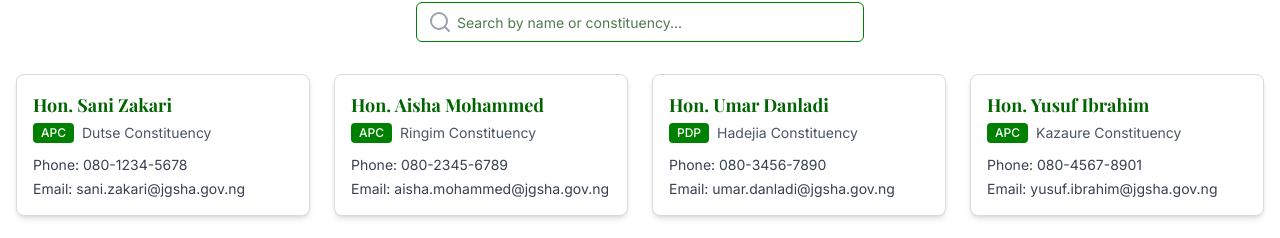
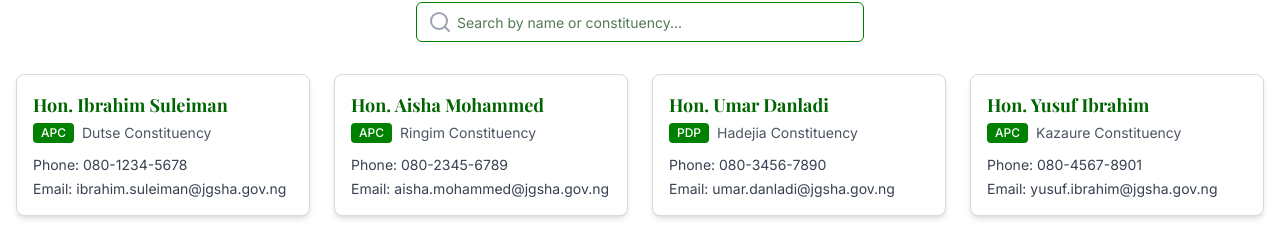
Before and after one commit to CyberG247/jigawa-assembly-portal, a React (Vite) app: page /legislators in a window 1280 px wide. Shown: the part 470-708 px from the top of the page. Built offline with nearby package versions, Linux system fonts and the light colour scheme.

Commit message:
Fix: Resolve no changes error
The AI reported that its edits did not result in any changes to the codebase. This commit addresses the issue.

```diff
--- a/src/pages/Legislators.tsx
+++ b/src/pages/Legislators.tsx
@@ -78,11 +78,11 @@ const Legislators = () => {
   // Mock data for legislators
   const legislators = [
     {
-      name: "Hon. Sani Zakari",
+      name: "Hon. Ibrahim Suleiman",
       constituency: "Dutse Constituency",
       party: "APC",
       phone: "080-1234-5678",
-      email: "sani.zakari@jgsha.gov.ng",
+      email: "ibrahim.suleiman@jgsha.gov.ng",
       image: "https://images.unsplash.com/photo-1566492031773-4f4e44671857?q=80&w=1374"
     },
     {
```
